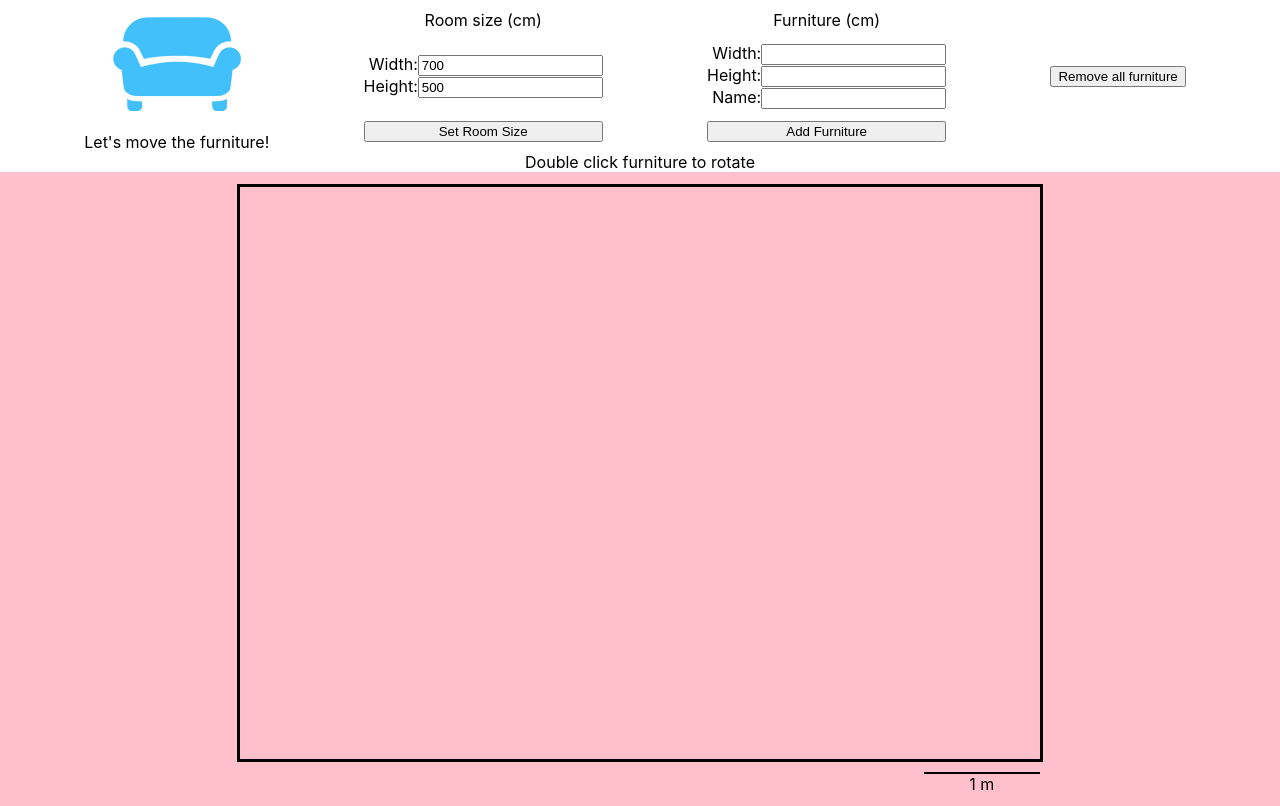
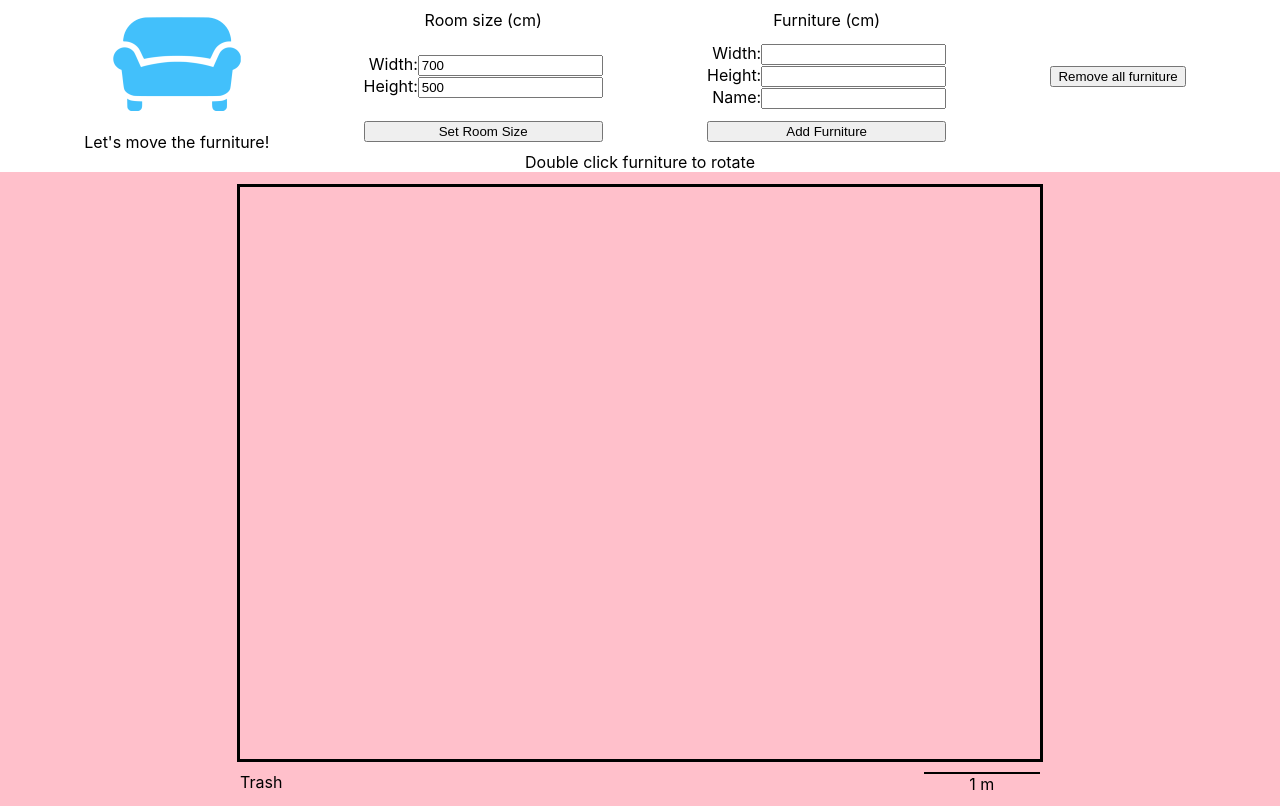
Before and after one commit to estellecomment/letsmovethefurniture, a React (Create React App) app: page / in a window 1280 px wide. Built offline with nearby package versions, Linux system fonts and the light colour scheme.

Commit message:
add trash button that doesnt do anything

```diff
--- a/src/App.css
+++ b/src/App.css
@@ -50,13 +50,13 @@
   border: solid black 3px;
 }
 
-.scale-container {
+.bottom-bar {
   margin-top: 10px;
   width: 100%;
 
   display: flex;
-  flex-direction: column;
-  align-items: flex-end;
+  flex-direction: row;
+  justify-content: space-between;
 }
 
 .scale-line {
--- a/src/App.js
+++ b/src/App.js
@@ -80,16 +80,20 @@ class Meuble extends Component {
 
 const ScaleBar = function({oneMeterPx}) {
     return (
-        <div className="scale-container">
             <div className="scale">
                 <div className="scale-line"
                      style={{height: "0px", width:oneMeterPx + "px"}}
                 />
                 <div>1 m</div>
             </div>
-        </div>
     );
 };
+
+const Trash = function() {
+    return (
+        <div>Trash</div>
+    );
+}
 
 const DrawingBox = function({room, pxPerCm, children}) {
     let roomPx = { width: room.width * pxPerCm, height: room.height * pxPerCm };
@@ -114,7 +118,10 @@ const DrawingBox = function({room, pxPerCm, children}) {
                          height: roomPx.height + "px",
                          width: roomPx.width + "px",
                      }}/>
-                <ScaleBar oneMeterPx={pxPerCm * 100}/>
+                <div className="bottom-bar">
+                    <Trash/>
+                    <ScaleBar oneMeterPx={pxPerCm * 100}/>
+                </div>
                 {children}
             </div>
         </div>
@@ -234,7 +241,7 @@ class App extends Component {
             <div className="App">
                 <div className="top-bar">
                     <div>
-                        <img src={"/sofa-128.png"} />
+                        <img alt="sofa" src={"/sofa-128.png"} />
                         <div>Let's move the furniture!</div>
                     </div>
                     <AddRectangleForm addRectangleFunc={drawRoom}
```
